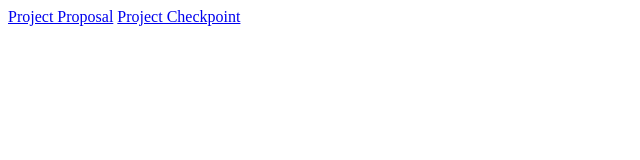
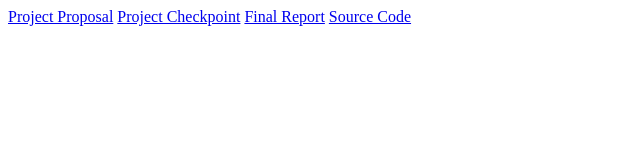
Before and after one commit to rex-ludorum/rex-ludorum.github.io, a plain HTML site: page index.html in a window 1280 px wide. Shown: the whole page, without its empty margins (0-640 px from the left). Drawn offline with Linux system fonts and the light colour scheme.

Commit message:
index.html

```diff
--- a/index.html
+++ b/index.html
@@ -8,5 +8,7 @@
 	<body>
 		<a href="project_proposal_checkpoint.pdf">Project Proposal</a>
 		<a href="project_checkpoint.pdf">Project Checkpoint</a>
+		<a href="15_418_Final_Project_Report.pdf">Final Report</a>
+		<a href="github.com/jtutuncumacias/craft">Source Code</a>
 	</body>
 </html>
```
